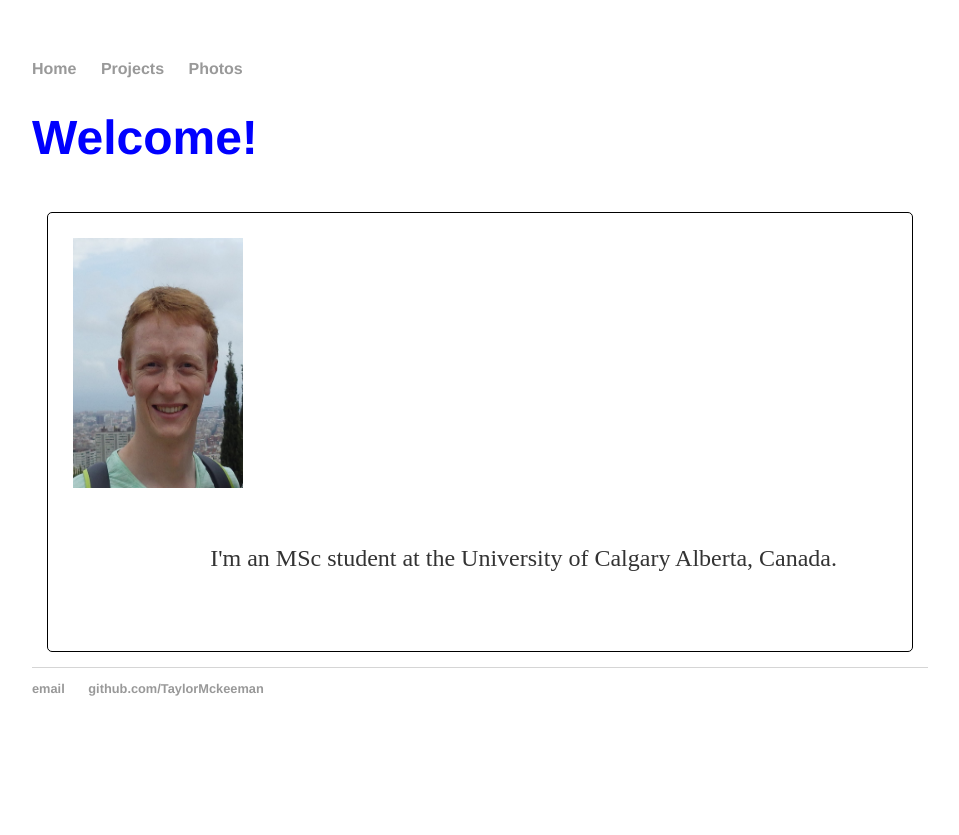
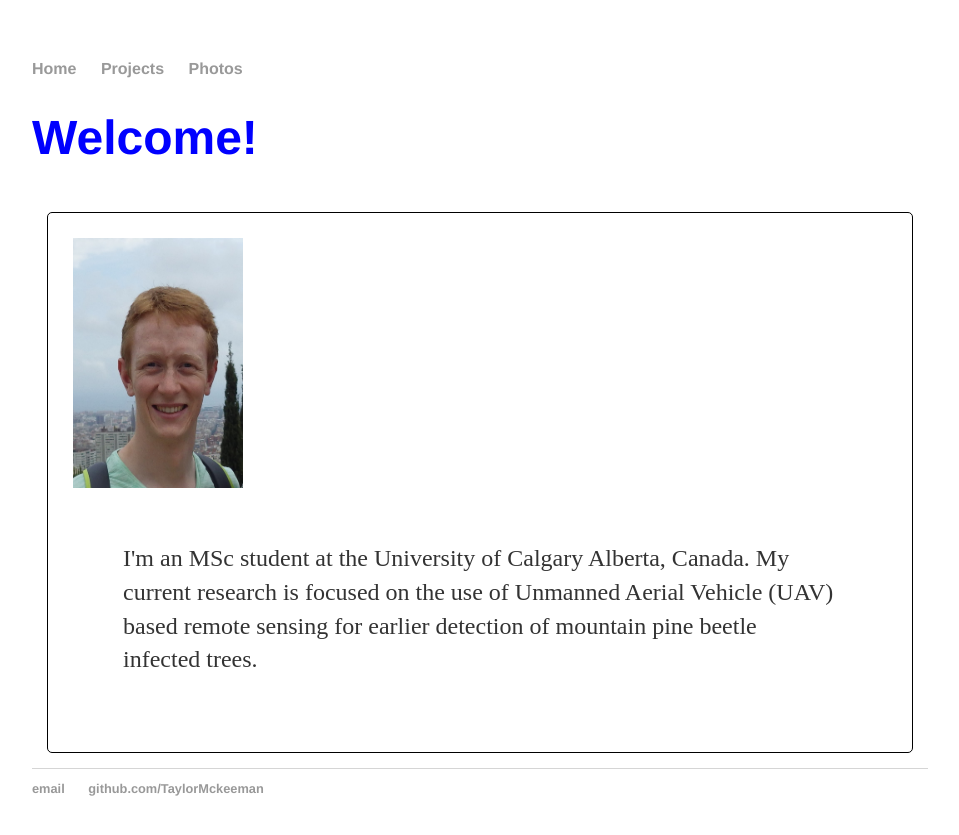
Before and after one commit to TaylorMckeeman/TaylorMckeeman.github.io, a Jekyll site: the page built from index.html, in a window 1280 px wide. Shown: the top 835 px of the page, without its empty margins (160-1119 px from the left). Built offline with Jekyll 4.4.1, drawn with Linux system fonts in a browser that asks for light colours.

Commit message:
Update index.html

```diff
--- a/index.html
+++ b/index.html
@@ -5,5 +5,6 @@ title: Taylor Mckeeman
 <h1>Welcome!</h1>
 <div class="blurb">
 	<img src="/resources/t.jpg" width="170" height="250"/>
-	<p>I'm an MSc student at the University of Calgary Alberta, Canada. </p>
+	<p>I'm an MSc student at the University of Calgary Alberta, Canada. My current research is focused on the use of Unmanned
+		Aerial Vehicle (UAV) based remote sensing for earlier detection of mountain pine beetle infected trees.</p>
 </div><!-- /.blurb -->
```
